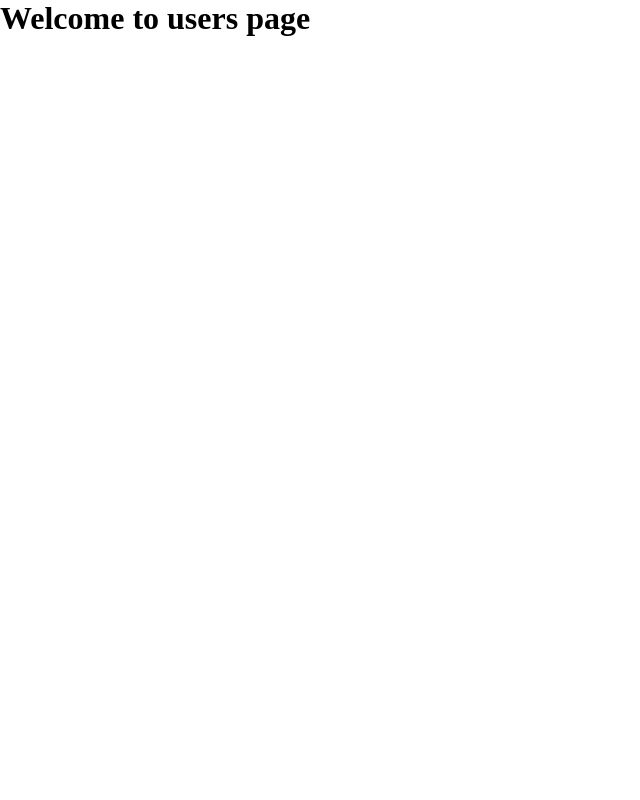
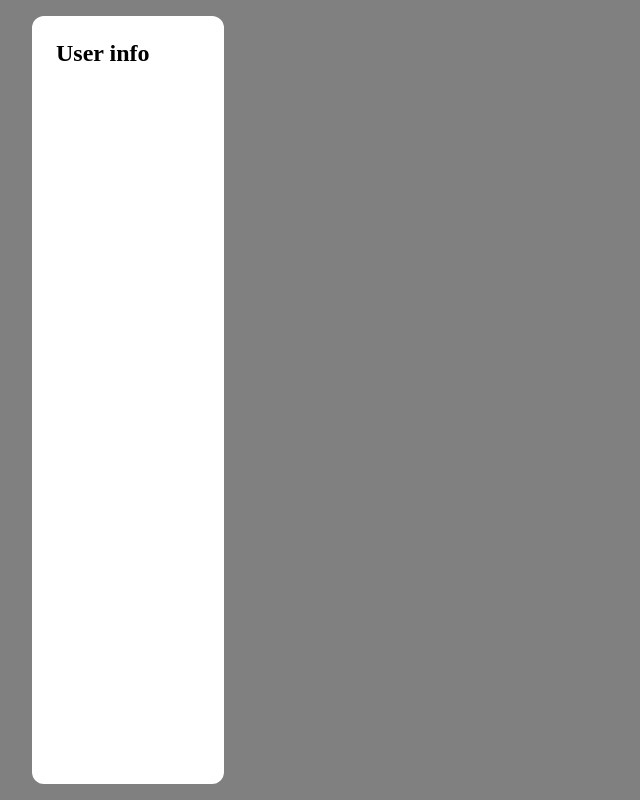
Before and after one commit to forge34/blog-cms, a React (Vite) app: page /users in a window 1280 px wide. Shown: the whole page, without its empty margins (0-640 px from the left). Built offline with nearby package versions, Linux system fonts and the light colour scheme.

Commit message:
feat : initial home page setup

```diff
--- /dev/null
+++ b/src/home.jsx
@@ -0,0 +1,15 @@
+import { Outlet } from "react-router-dom";
+import styles from "./styles/home.module.css";
+
+function Home() {
+  return (
+    <div className={styles.container}>
+      <section className={styles.sidebar}>
+        <h1 className={styles.title}>User info</h1>
+      </section>
+      <Outlet></Outlet>
+    </div>
+  );
+}
+
+export default Home;
--- a/src/router.jsx
+++ b/src/router.jsx
@@ -1,6 +1,7 @@
-import { Navigate, Outlet, createBrowserRouter } from "react-router-dom";
+import { Navigate, createBrowserRouter } from "react-router-dom";
 import Login from "./login";
 import { LoginAction } from "./hooks-loaders/actions";
+import Home from "./home";
 
 const routes = createBrowserRouter([
   {
@@ -14,7 +15,7 @@ const routes = createBrowserRouter([
   },
   {
     path: "/users",
-    element: <h1>Welcome to users page</h1>,
+    element: <Home></Home>,
     children: [
       {
         path: "posts",
--- /dev/null
+++ b/src/styles/home.module.css
@@ -0,0 +1,21 @@
+.container {
+  display: grid;
+  height: 100%;
+  grid-template-columns: 20% 80%;
+  grid-template-rows: 100%;
+  gap: 2em;
+  background-color: gray;
+}
+
+.sidebar {
+  grid-column: 1/2;
+  grid-row: 1/-1;
+  margin: 1em 2em;
+  background-color: white;
+  padding: 1.5em;
+  border-radius: 12px;
+}
+
+.title {
+  margin-bottom: 1em;
+}
```
